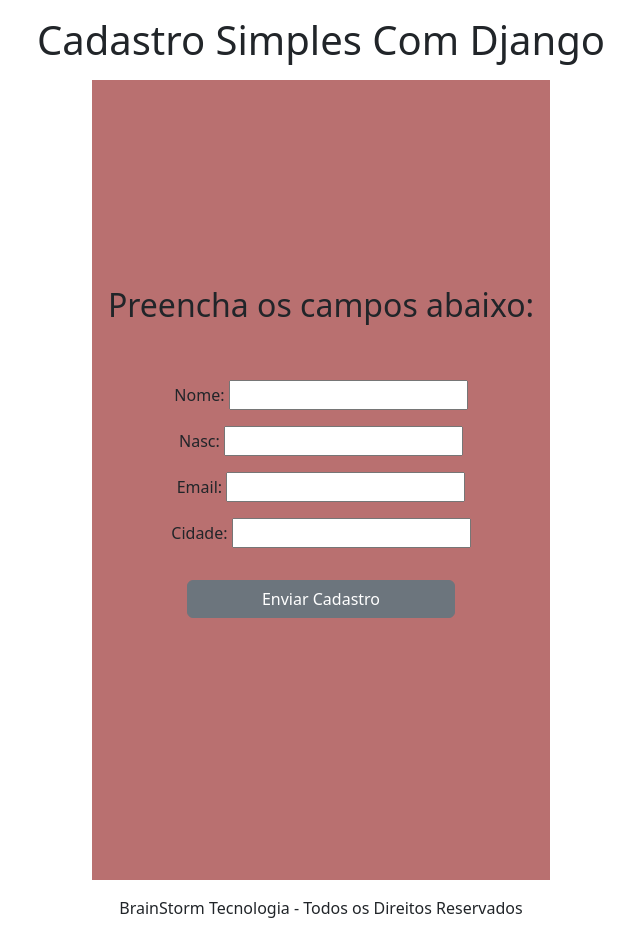
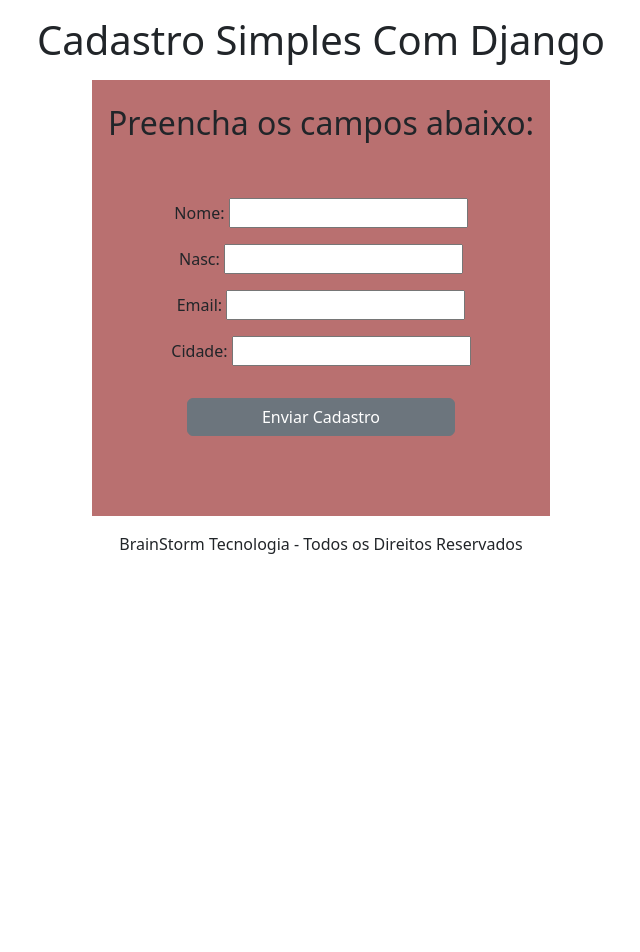
Before and after one commit to Fat83dotcom/CRUD-Django-PostgreSQL-Dockerizado, a Django app: page / in a window 1280 px wide. Shown: the whole page, without its empty margins (319-959 px from the left). After the commit the page ends 554 px from the top, so only its background shows below. Run offline with Django 5.2, Linux system fonts and the light colour scheme; some libraries are stand-ins or nearby versions.

Commit message:
Versão 1.0

```diff
--- a/django-app/templates/static/css/style.css
+++ b/django-app/templates/static/css/style.css
@@ -4,7 +4,7 @@
     justify-content: center;
     align-items: center;
     flex-direction: column;
-    height: 100vh;
+    height: 100%;
     margin: 0;
 }
 .back-ground-clientes{
```
Also changed, not shown: README.md, screens/n0.png (added), screens/n1.png (added), screens/n2.png (added), screens/n3.png (added), screens/n4.png (added), screens/n5.png (added), screens/n6.png (added), screens/n7.png (added).
